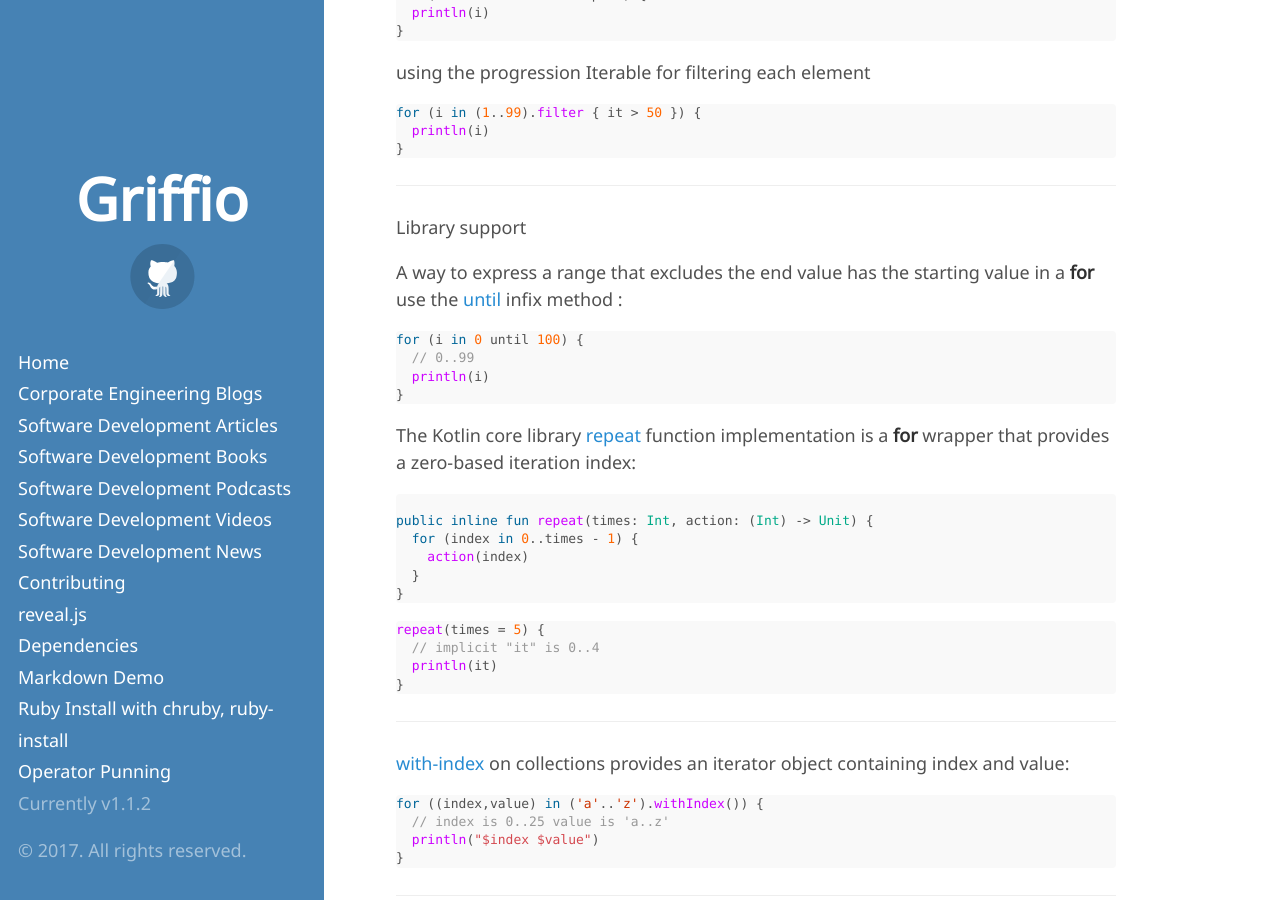
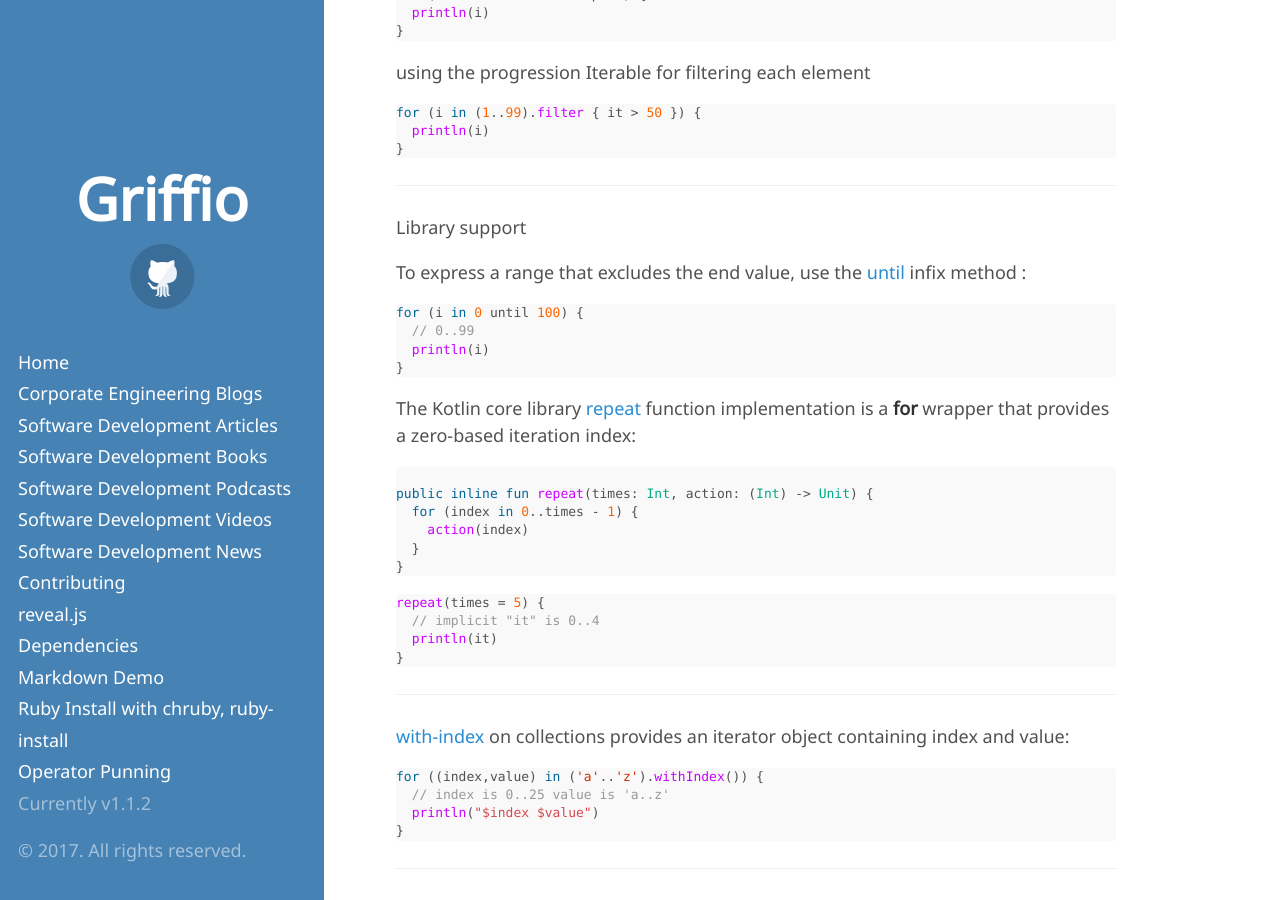
Before and after one commit to griffio/griffio.github.io, a Jekyll site: the page built from _posts/2016-07-25-More-Kotlin-Loops.md, in a window 1280 px wide and 900 px high, scrolled down 793 px. Built offline with Jekyll 4.4.1, drawn with Linux system fonts in a browser that asks for light colours; some web fonts are replaced.

Commit message:
until clarify

````diff
--- a/_posts/2016-07-25-More-Kotlin-Loops.md
+++ b/_posts/2016-07-25-More-Kotlin-Loops.md
@@ -54,7 +54,7 @@ for (i in (1..99).filter { it > 50 }) {
 
 Library support
 
-A way to express a range that excludes the end value has the starting value in a **for** use the [until](https://kotlinlang.org/api/latest/jvm/stdlib/kotlin.ranges/until.html
+To express a range that excludes the end value, use the [until](https://kotlinlang.org/api/latest/jvm/stdlib/kotlin.ranges/until.html
 ) infix method :
 
 ``` kotlin
````
